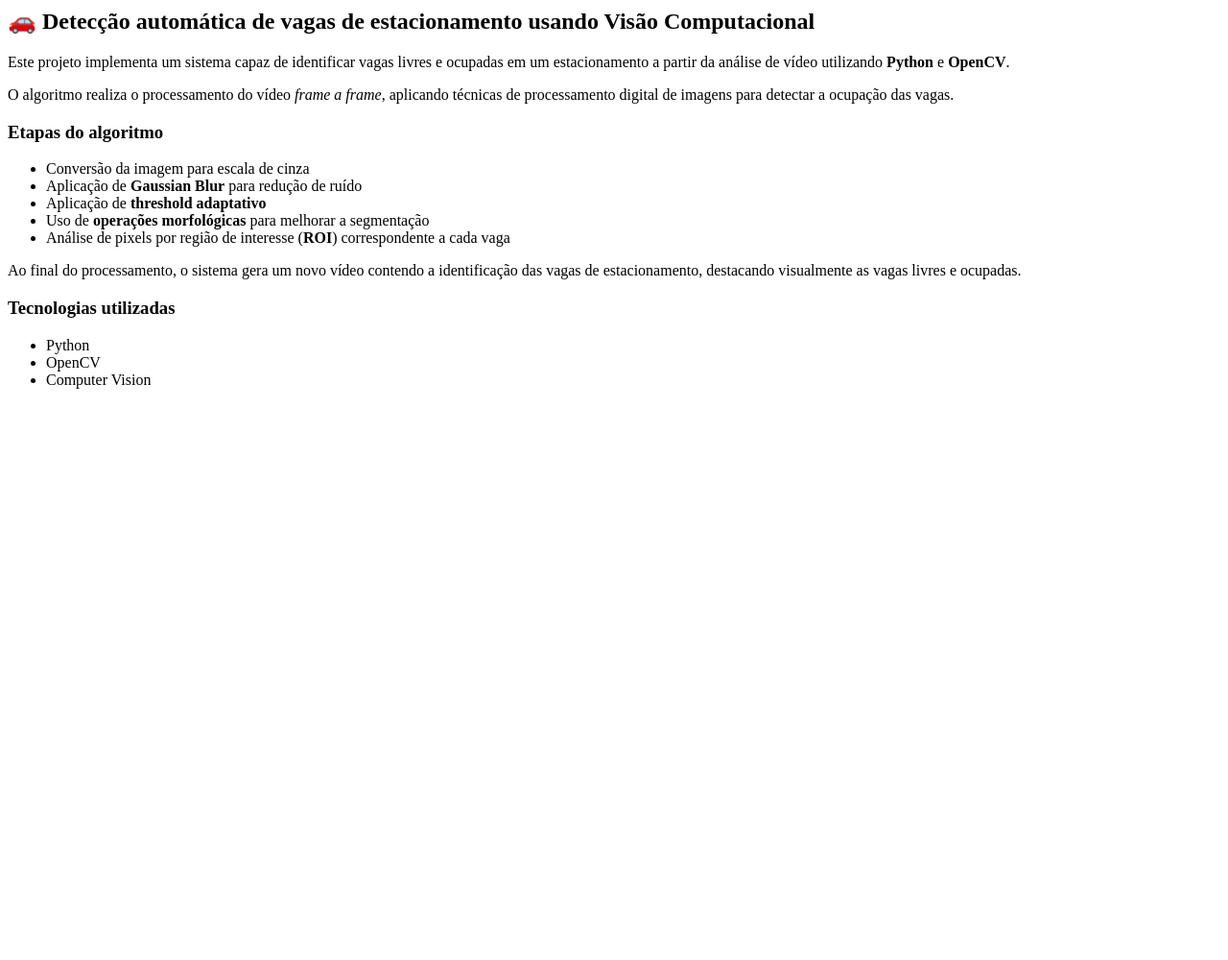
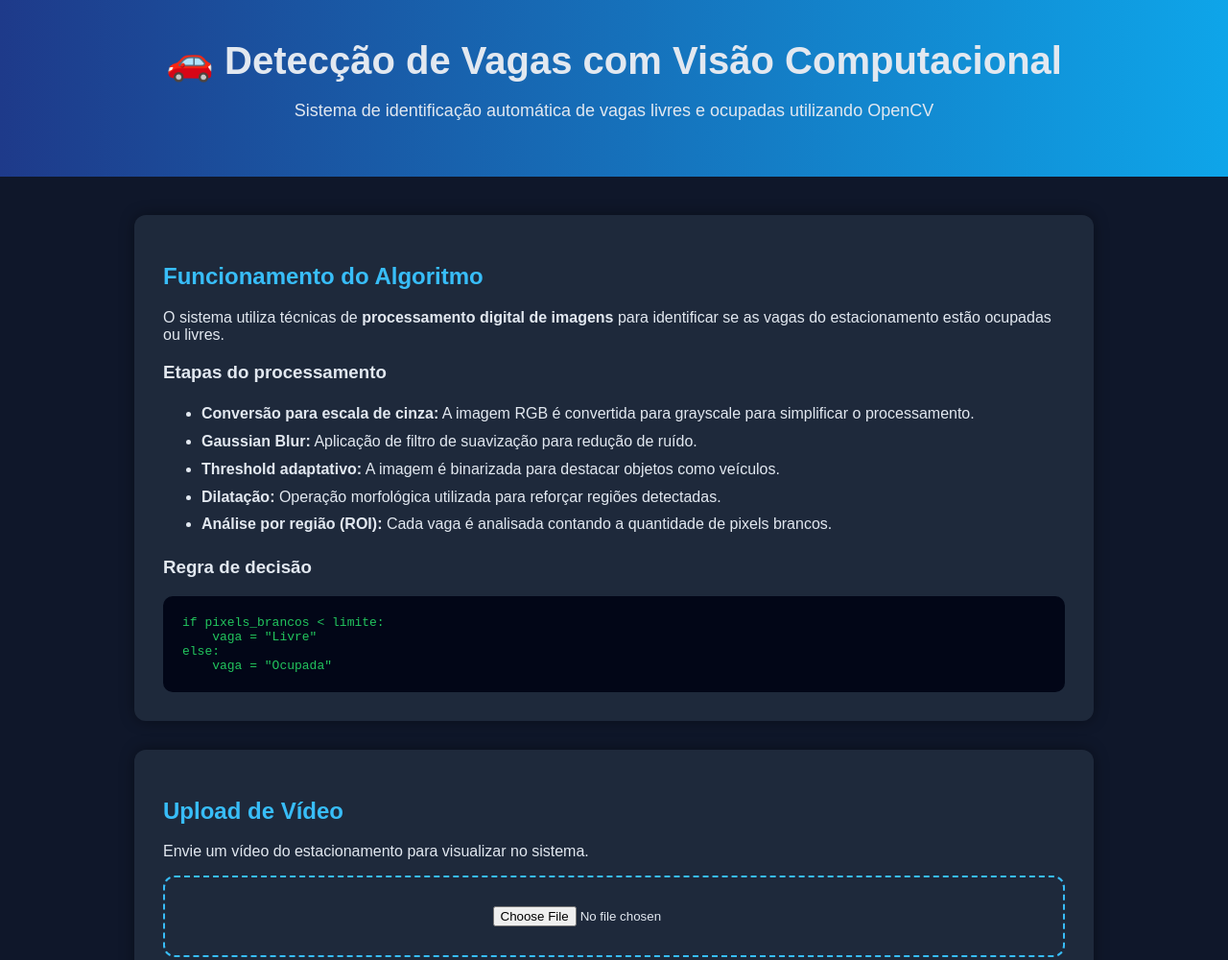
Before and after one commit to ingridmxavier/visao_computacional, a plain HTML site: page index.html in a window 1280 px wide. Shown: the top 1000 px of the page at 96% size. Before the commit the page ends 800 px from the top, so only its background shows below. Drawn offline with Linux system fonts and the light colour scheme.

Commit message:
Refactor index.html structure and content

```diff
--- a/index.html
+++ b/index.html
@@ -1,31 +1,198 @@
-<h2>🚗 Detecção automática de vagas de estacionamento usando Visão Computacional</h2>
+<!DOCTYPE html>
+<html lang="pt-BR">
+<head>
+<meta charset="UTF-8">
+<title>Detecção de Vagas com Visão Computacional</title>
+
+<style>
+
+body{
+font-family: Arial, Helvetica, sans-serif;
+margin:0;
+background:#0f172a;
+color:#e2e8f0;
+}
+
+header{
+text-align:center;
+padding:40px;
+background:linear-gradient(90deg,#1e3a8a,#0ea5e9);
+}
+
+header h1{
+margin:0;
+font-size:40px;
+}
+
+header p{
+font-size:18px;
+}
+
+.container{
+max-width:1000px;
+margin:auto;
+padding:40px;
+}
+
+.card{
+background:#1e293b;
+padding:30px;
+border-radius:12px;
+margin-bottom:30px;
+box-shadow:0 0 15px rgba(0,0,0,0.4);
+}
+
+h2{
+color:#38bdf8;
+}
+
+ul{
+line-height:1.8;
+}
+
+.code{
+background:#020617;
+padding:20px;
+border-radius:10px;
+font-family:monospace;
+color:#22c55e;
+}
+
+.upload{
+border:2px dashed #38bdf8;
+padding:30px;
+text-align:center;
+border-radius:12px;
+cursor:pointer;
+transition:0.3s;
+}
+
+.upload:hover{
+background:#1e293b;
+}
+
+video{
+margin-top:20px;
+width:100%;
+border-radius:10px;
+}
+
+footer{
+text-align:center;
+padding:20px;
+color:#94a3b8;
+}
+
+a{
+color:#38bdf8;
+text-decoration:none;
+}
+
+</style>
+
+</head>
+
+<body>
+
+<header>
+<h1>🚗 Detecção de Vagas com Visão Computacional</h1>
+<p>Sistema de identificação automática de vagas livres e ocupadas utilizando OpenCV</p>
+</header>
+
+<div class="container">
+
+<div class="card">
+
+<h2>Funcionamento do Algoritmo</h2>
 
 <p>
-Este projeto implementa um sistema capaz de identificar vagas livres e ocupadas em um estacionamento a partir da análise de vídeo utilizando <b>Python</b> e <b>OpenCV</b>.
+O sistema utiliza técnicas de <b>processamento digital de imagens</b> para identificar se as vagas do estacionamento estão ocupadas ou livres.
+</p>
+
+<h3>Etapas do processamento</h3>
+
+<ul>
+<li><b>Conversão para escala de cinza:</b> A imagem RGB é convertida para grayscale para simplificar o processamento.</li>
+
+<li><b>Gaussian Blur:</b> Aplicação de filtro de suavização para redução de ruído.</li>
+
+<li><b>Threshold adaptativo:</b> A imagem é binarizada para destacar objetos como veículos.</li>
+
+<li><b>Dilatação:</b> Operação morfológica utilizada para reforçar regiões detectadas.</li>
+
+<li><b>Análise por região (ROI):</b> Cada vaga é analisada contando a quantidade de pixels brancos.</li>
+</ul>
+
+<h3>Regra de decisão</h3>
+
+<div class="code">
+
+if pixels_brancos &lt; limite:<br>
+&nbsp;&nbsp;&nbsp;&nbsp;vaga = "Livre"<br>
+else:<br>
+&nbsp;&nbsp;&nbsp;&nbsp;vaga = "Ocupada"
+
+</div>
+
+</div>
+
+<div class="card">
+
+<h2>Upload de Vídeo</h2>
+
+<p>Envie um vídeo do estacionamento para visualizar no sistema.</p>
+
+<div class="upload">
+<input type="file" id="videoUpload" accept="video/*">
+</div>
+
+<video id="videoPreview" controls></video>
+
+</div>
+
+<div class="card">
+
+<h2>Referências</h2>
+
+<p>
+[1] Reddit. Parking Space Counter Created Using OpenCV and Python.<br>
+<a href="https://www.reddit.com/r/Python/comments/ua6xh2/parking_space_counter_created_using_opencv_and/" target="_blank">
+Reddit Discussion
+</a>
 </p>
 
 <p>
-O algoritmo realiza o processamento do vídeo <i>frame a frame</i>, aplicando técnicas de processamento digital de imagens para detectar a ocupação das vagas.
+[2] Computer Vision Zone. Parking Space Counter – Computer Vision Project.<br>
+<a href="https://www.computervision.zone/courses/parking-space-counter/" target="_blank">
+Computer Vision Zone
+</a>
 </p>
 
-<h3>Etapas do algoritmo</h3>
+</div>
 
-<ul>
-<li>Conversão da imagem para escala de cinza</li>
-<li>Aplicação de <b>Gaussian Blur</b> para redução de ruído</li>
-<li>Aplicação de <b>threshold adaptativo</b></li>
-<li>Uso de <b>operações morfológicas</b> para melhorar a segmentação</li>
-<li>Análise de pixels por região de interesse (<b>ROI</b>) correspondente a cada vaga</li>
-</ul>
+</div>
 
-<p>
-Ao final do processamento, o sistema gera um novo vídeo contendo a identificação das vagas de estacionamento, destacando visualmente as vagas livres e ocupadas.
-</p>
+<footer>
+Projeto de Visão Computacional • Python + OpenCV
+</footer>
 
-<h3>Tecnologias utilizadas</h3>
+<script>
 
-<ul>
-<li>Python</li>
-<li>OpenCV</li>
-<li>Computer Vision</li>
-</ul>
+const upload = document.getElementById("videoUpload");
+const video = document.getElementById("videoPreview");
+
+upload.addEventListener("change", function(){
+
+const file = this.files[0];
+
+if(file){
+const url = URL.createObjectURL(file);
+video.src = url;
+}
+
+});
+
+</script>
+
+</body>
+</html>
```
